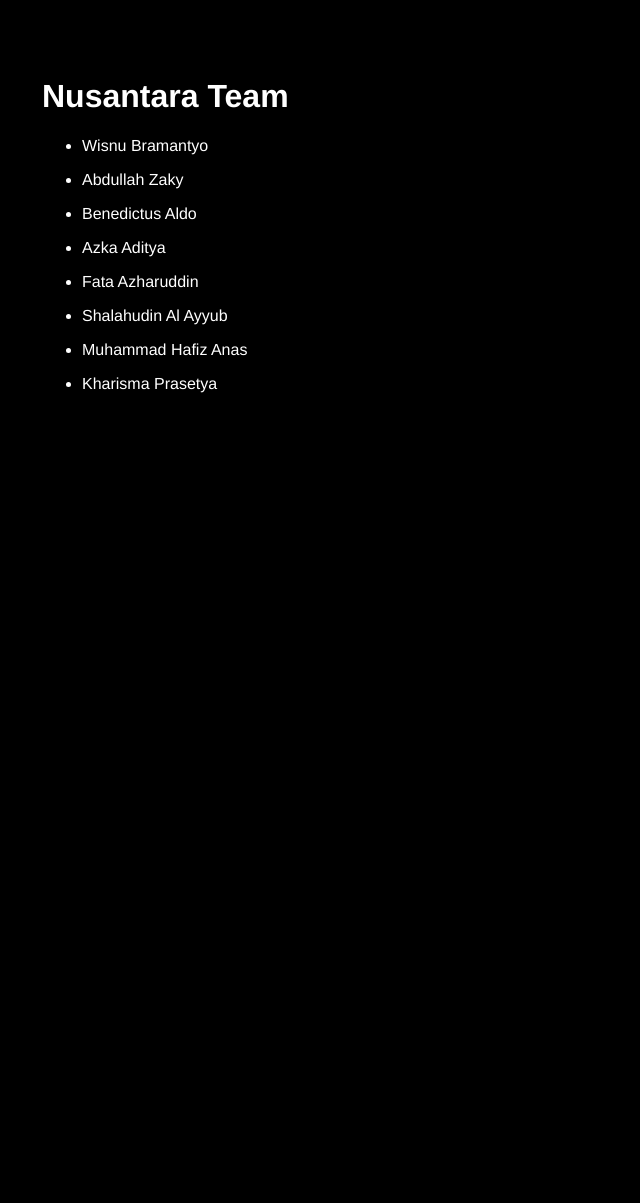
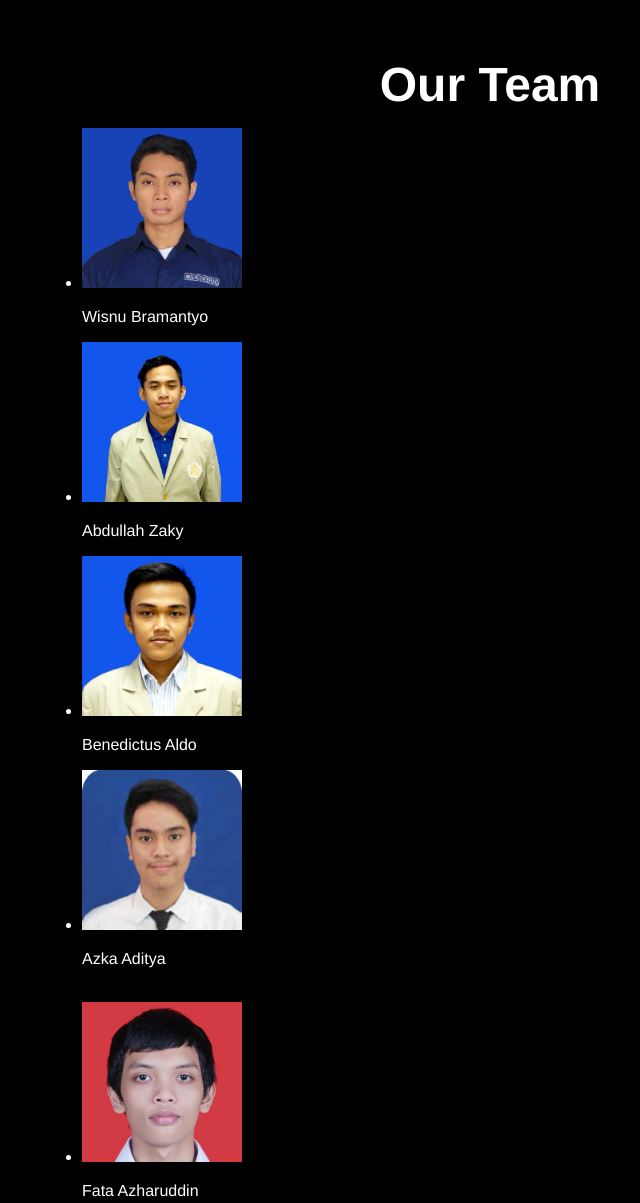
Before and after one commit to abdullahzaky/KelompokD_Nusantara, a plain HTML site: page index.html in a window 1280 px wide. Shown: the part 1940-3143 px from the top of the page, without its empty margins (150-790 px from the left). Before the commit the page ends 2467 px from the top, so only its background shows below. Drawn offline with Linux system fonts and the light colour scheme.

Commit message:
Tambah foto ke list.
Kurang fotone Hafiz. List durung dikei style. Sinau sek.

```diff
--- a/index.html
+++ b/index.html
@@ -65,30 +65,38 @@
         <div id="fifth" class="section">
             <div class="content">
                <!--Isi sesuatu disini-->
-               <h1>Nusantara Team</h1>
+               <h1 align="center">Our Team</h1>
                <ul>
                    <li>
+                       <img src="wb.jpg">
                        <p>Wisnu Bramantyo</p>
                    </li>
                    <li>
+                       <img src="zaky.jpg">
                        <p>Abdullah Zaky</p>
                    </li>
                    <li>
+                       <img src="aldo.jpg">
                        <p>Benedictus Aldo</p>
                    </li>
                    <li>
+                       <img src="azka.jpg">
                        <p>Azka Aditya</p>
                    </li>
+                   <br>
                    <li>
+                       <img src="fata.jpg">
                        <p>Fata Azharuddin</p>
                    </li>
                    <li>
+                       <img src="ayub.jpg">
                        <p>Shalahudin Al Ayyub</p>
                    </li>
                    <li>
                        <p>Muhammad Hafiz Anas</p>
                    </li>
                    <li>
+                       <img src="kharisma.jpg">
                        <p>Kharisma Prasetya</p>
                    </li>
                </ul>
--- a/style.css
+++ b/style.css
@@ -61,3 +61,12 @@ body{
   float: left;
   width: 50%;
 }
+
+#fifth h1 {
+    font-size: 48px;
+    margin: 0;
+}
+
+#fifth img {
+    width: 160px;
+}
```
Also changed, not shown: aldo.jpg (added), ayub.jpg (added), azka.jpg (added), fata.jpg (added), kharisma.jpg (added), wb.jpg (added), zaky.jpg (added).
